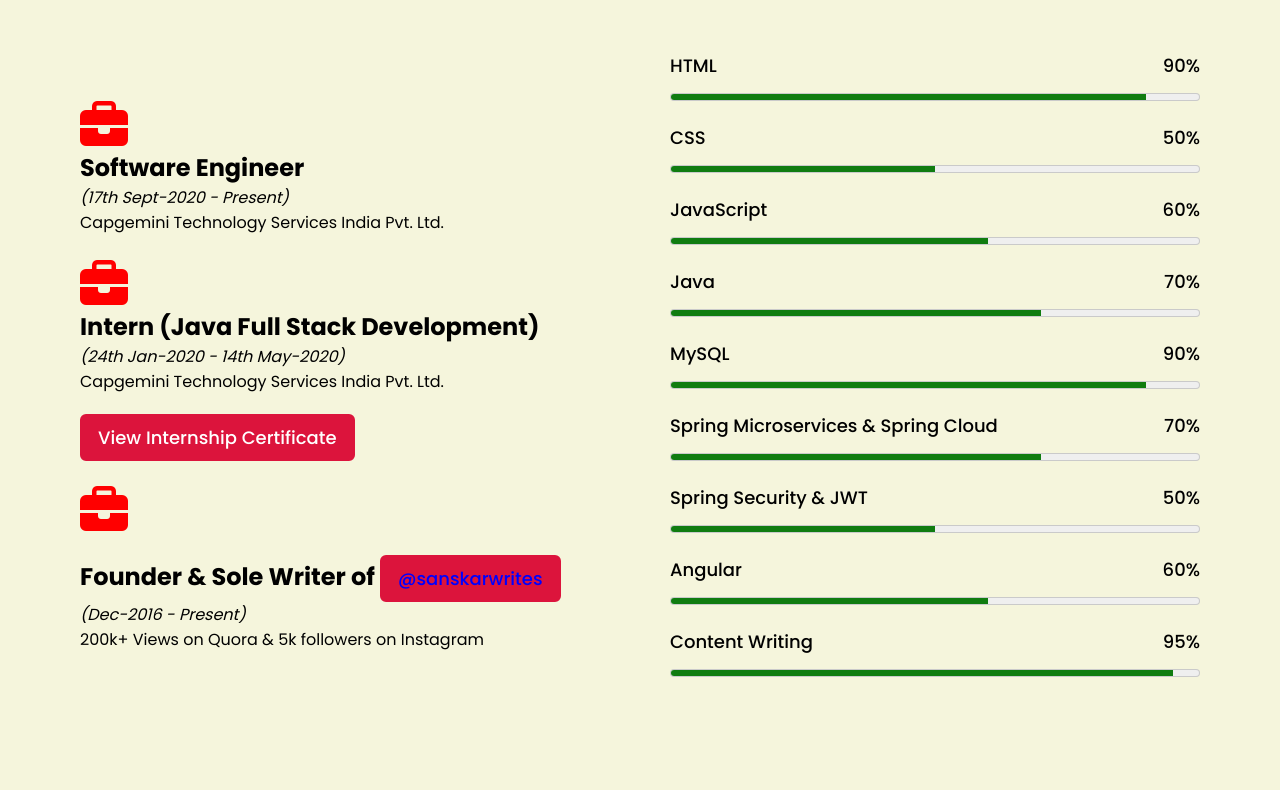
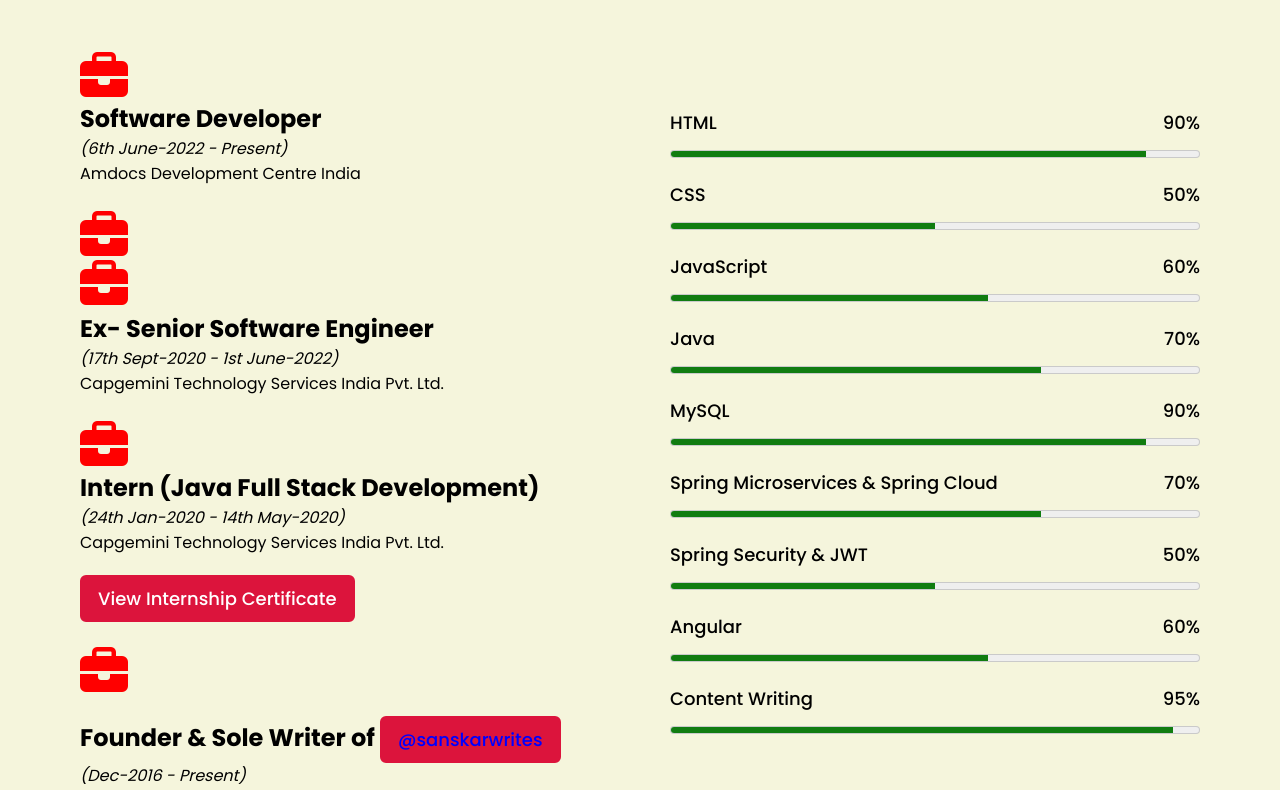
Before and after one commit to mrinalsanskar/mrinalsanskar.github.io, a plain HTML site: page index.html in a window 1280 px wide. Shown: the part 3371-4161 px from the top of the page. Drawn offline with nearby package versions, Linux system fonts and the light colour scheme.

Commit message:
Update index.html

```diff
--- a/index.html
+++ b/index.html
@@ -169,8 +169,15 @@
                     <p>
                         <i class='fas fa-briefcase' style='font-size:48px;color:red'></i>
                         <h2>
-                            <b>Software Engineer</b>
-                        </h2><i>(17th Sept-2020 - Present)</i>
+                            <b>Software Developer</b>
+                        </h2><i>(6th June-2022 - Present)</i>
+                        <br> Amdocs Development Centre India <br> <br>
+                        <i class='fas fa-briefcase' style='font-size:48px;color:red'></i>
+                        <h2>
+                        <i class='fas fa-briefcase' style='font-size:48px;color:red'></i>
+                        <h2>
+                            <b>Ex- Senior Software Engineer</b>
+                        </h2><i>(17th Sept-2020 - 1st June-2022)</i>
                         <br> Capgemini Technology Services India Pvt. Ltd. <br> <br>
                         <i class='fas fa-briefcase' style='font-size:48px;color:red'></i>
                         <h2>
```
